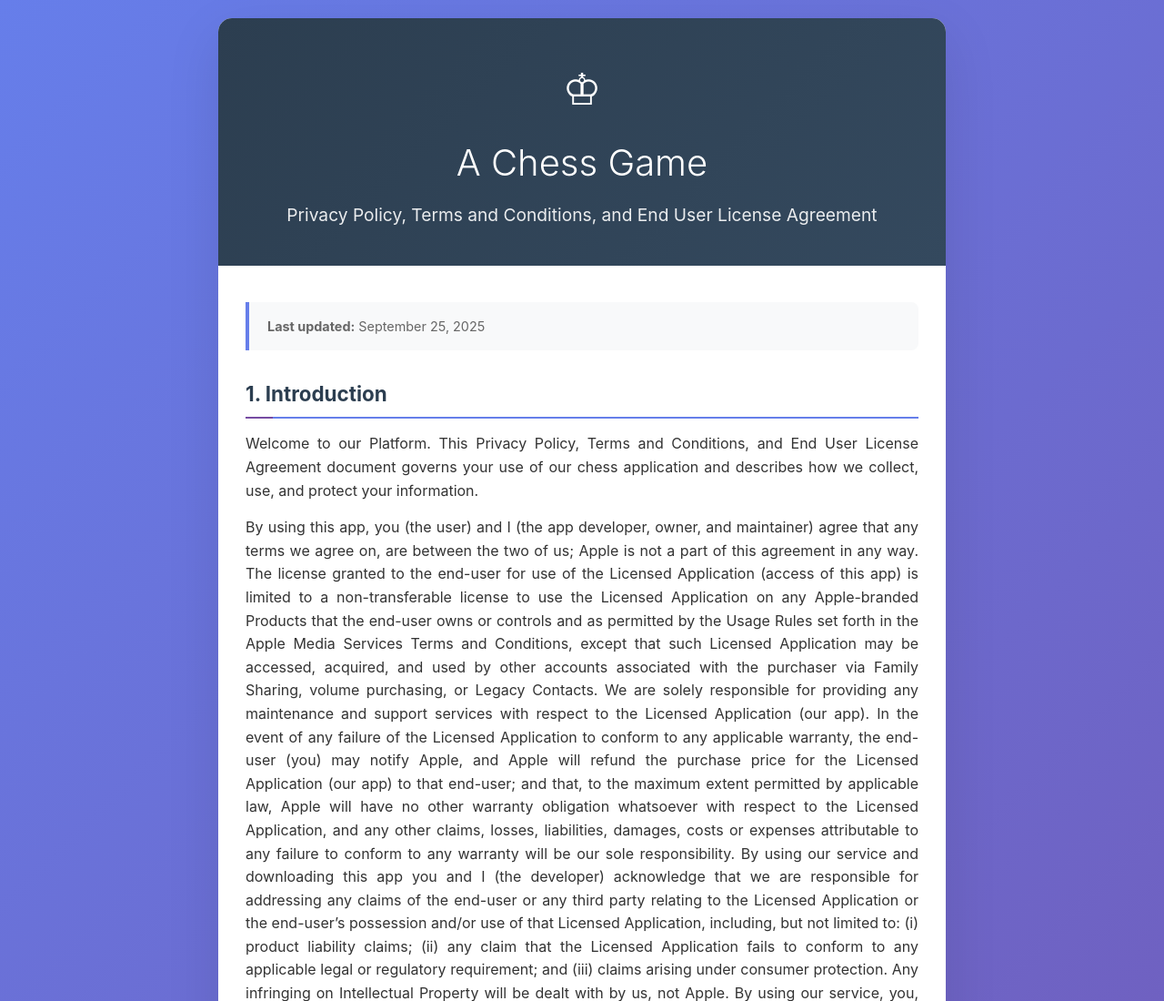
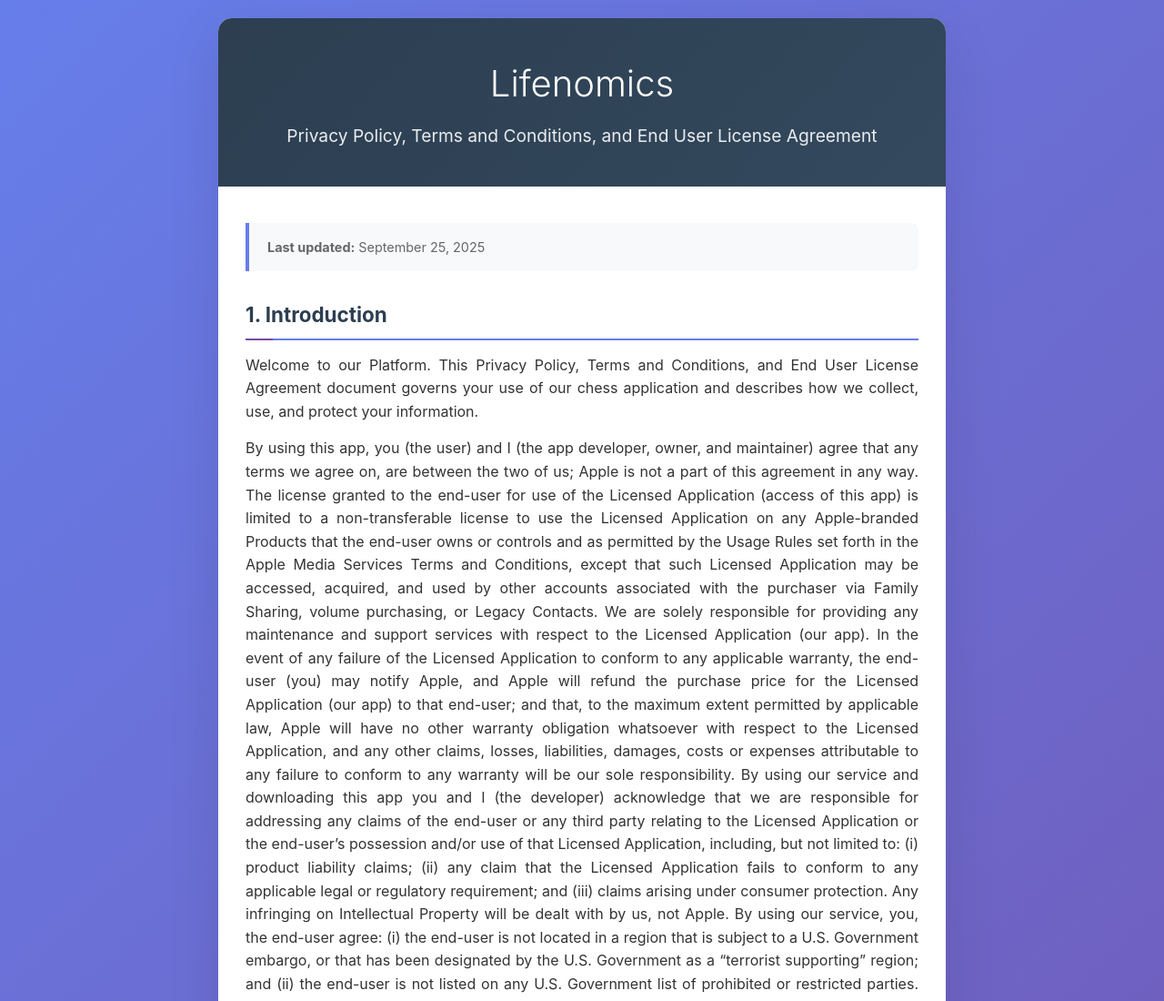
Before and after one commit to schma052/Lifenomics, a plain HTML site: page index.html in a window 1280 px wide. Shown: the top 1100 px of the page at 91% size. Drawn offline with Linux system fonts and the light colour scheme.

Commit message:
Update index.html

```diff
--- a/index.html
+++ b/index.html
@@ -187,8 +187,7 @@
 <body>
     <div class="container">
         <header class="header">
-            <div class="chess-icon">♔</div>
-            <h1>A Chess Game</h1>
+            <h1>Lifenomics</h1>
             <div class="subtitle">Privacy Policy, Terms and Conditions, and End User License Agreement</div>
         </header>
 
```
